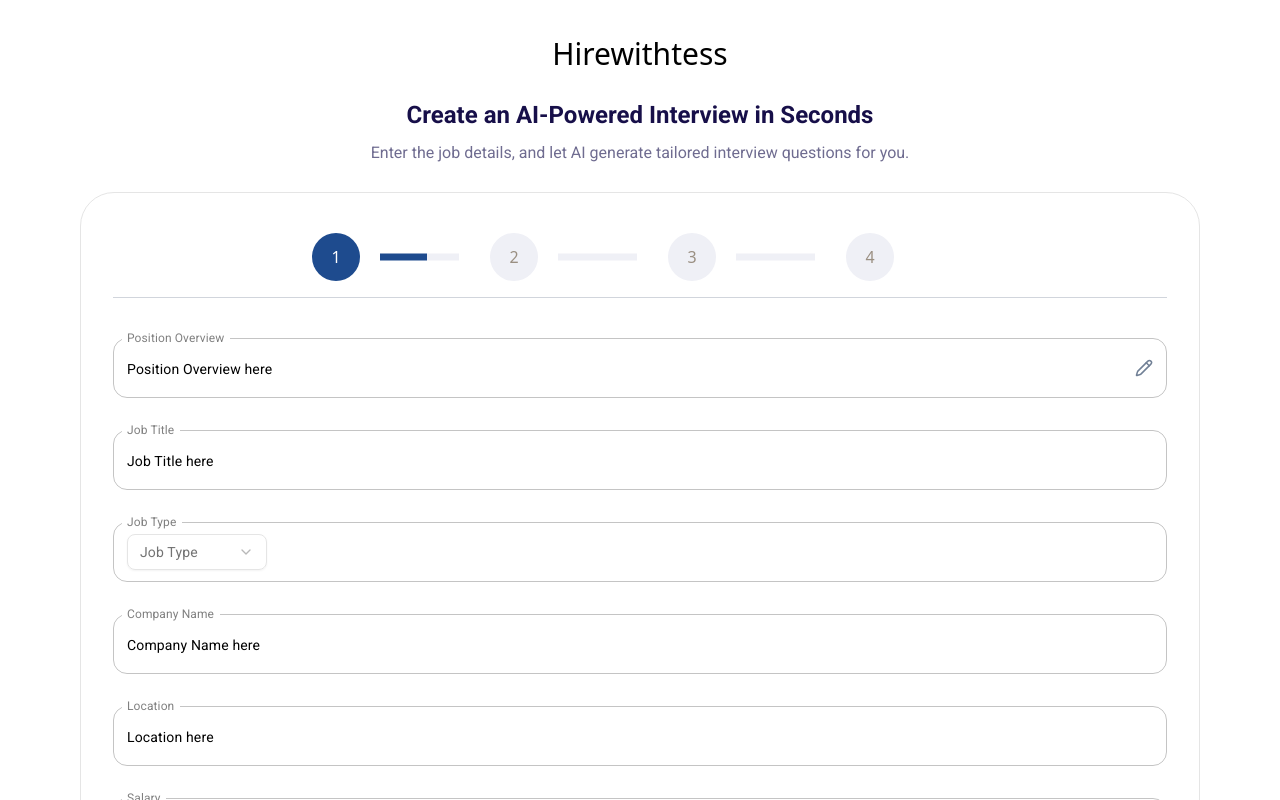
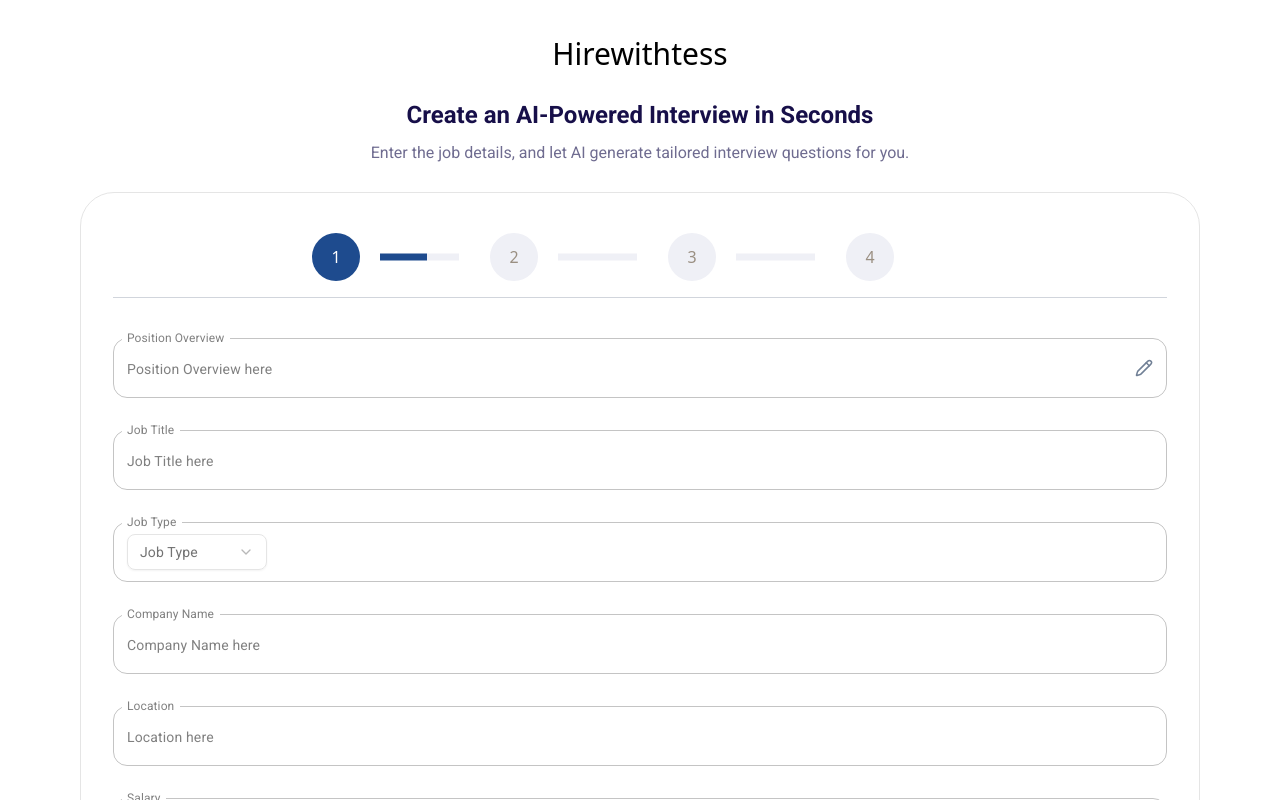
Before and after one commit to sayyamButt317/hire-with-tess-frontend, a Next.js app: page /interview in a window 1280 px wide. Shown: the top 800 px of the page. Built offline with nearby package versions, Linux system fonts and the light colour scheme.

Commit message:
change placeholder color

```diff
--- a/src/app/interview/component/customformInput.tsx
+++ b/src/app/interview/component/customformInput.tsx
@@ -111,7 +111,7 @@ const CustomInputForm: React.FC<CustomInputProps> = ({
                             "& .MuiOutlinedInput-input::placeholder": {
                                 fontSize: "14px",
                                 fontWeight: 400,
-                                color: "black !important",
+                                color: "grey",
                                 opacity: 1,
                             },
                             "&:hover .MuiOutlinedInput-notchedOutline": {
```
